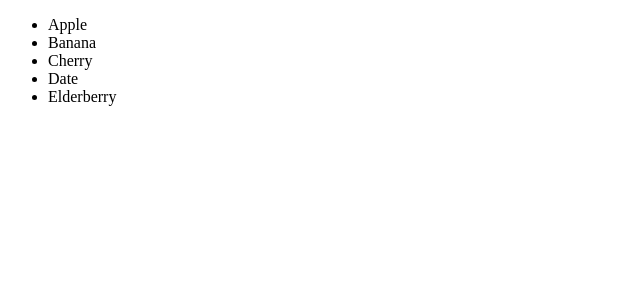
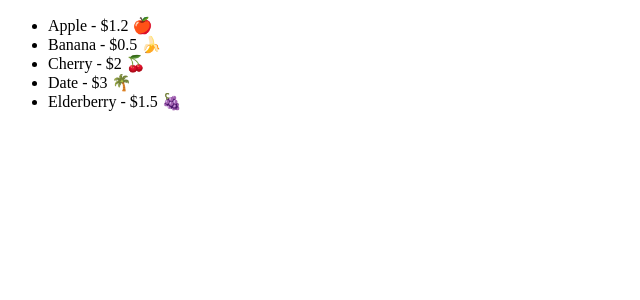
Before and after one commit to rafayykhan/learn-react, a React (Vite) app in the folder 06-reactMasterClass/: page / in a window 1280 px wide. Shown: the top 300 px of the page, without its empty margins (0-640 px from the left). Built offline with nearby package versions, Linux system fonts and the light colour scheme.

Commit message:
feat: update Fruits component to use an array of objects for fruit details and improve rendering logic

```diff
--- a/06-reactMasterClass/src/components/Fruits.jsx
+++ b/06-reactMasterClass/src/components/Fruits.jsx
@@ -1,14 +1,24 @@
 function Fruits() {
-    const fruits = ['Apple', 'Banana', 'Cherry', 'Date', 'Elderberry'];
+    // const fruits = ['Apple', 'Banana', 'Cherry', 'Date', 'Elderberry'];
+    const fruits  = [
+        {name: 'Apple', price: 1.2, emoji: '🍎'},
+        {name: 'Banana', price: 0.5, emoji: '🍌'},
+        {name: 'Cherry', price: 2.0, emoji: '🍒'},
+        {name: 'Date', price: 3.0, emoji: '🌴'},
+        {name: 'Elderberry', price: 1.5, emoji: '🍇'}
+    ]
+
+    //  this is an array if objects
     return (
 
     <div>
         {/* this will do like loos over the fruits array and for each fruit in the
          array it will return a h1 element with the fruit name in it. */}
+        {/* callback function every returns every single fruit object we have */}
         <ul>
             {fruits.map(fruit => (
-                <li key = {fruit}>
-                    {fruit}
+                <li key = {fruit.name}>
+                    {fruit.name} - ${fruit.price} {fruit.emoji}
                 </li>
             ))}
         </ul>
```
